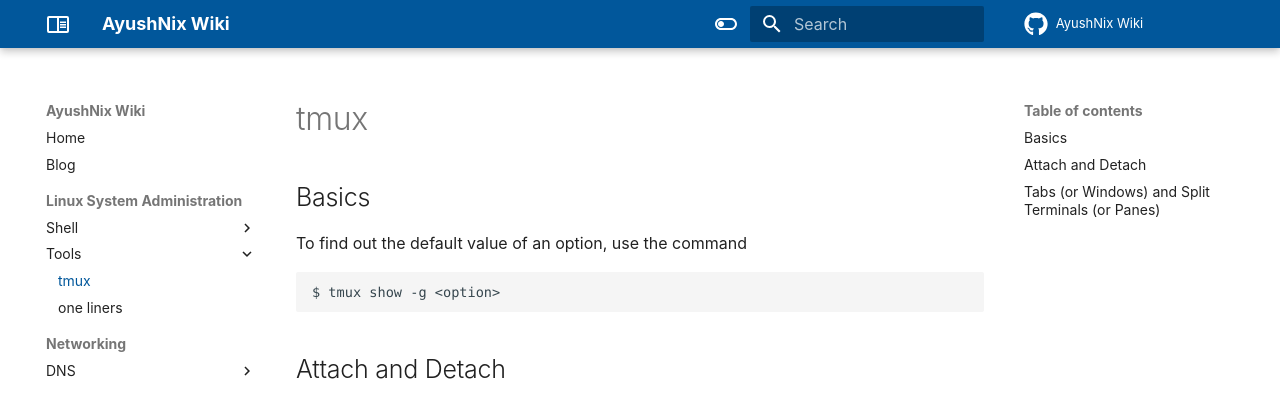
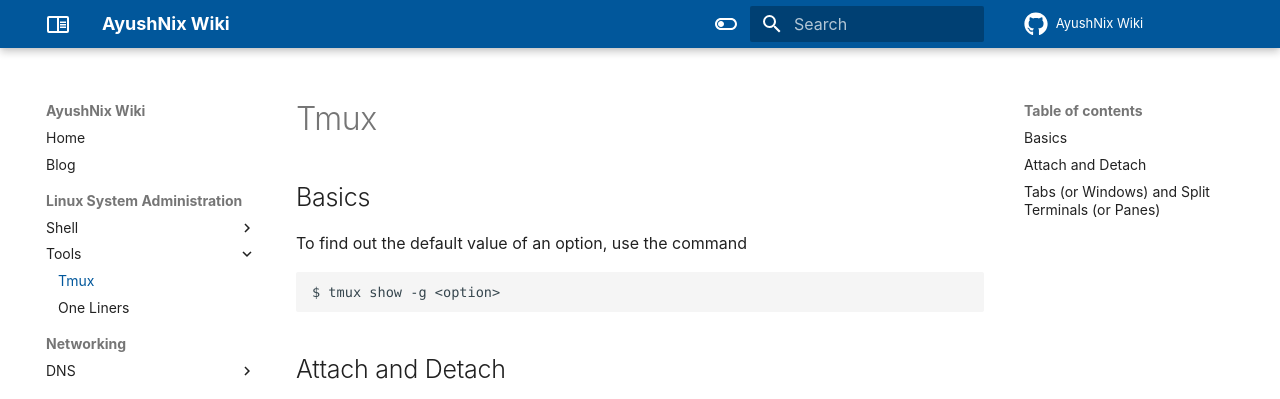
Before and after one commit to ayushnix/wiki, an MkDocs documentation site: the page built from docs/sysadmin/tools/tmux.md, in a window 1280 px wide and 900 px high. Shown: the top 399 px of the window. Built offline with MkDocs 1.6.1 and Material for MkDocs 9.7.7, drawn with Linux system fonts in a browser that asks for light colours; comment, search, counter and statistics services are not loaded.

Commit message:
keep things consistent

```diff
--- a/docs/sysadmin/tools/tmux.md
+++ b/docs/sysadmin/tools/tmux.md
@@ -1,5 +1,5 @@
 ---
-title: "tmux"
+title: "Tmux"
 summary: "An overview of some basic operations in tmux"
 date: 2021-01-17
 ---
--- a/mkdocs.yml
+++ b/mkdocs.yml
@@ -19,8 +19,8 @@
           - "Shell Scripting": "sysadmin/shell/scripting.md"
           - "External Commands": "sysadmin/shell/external_commands.md"
       - Tools:
-          - "tmux": "sysadmin/tools/tmux.md"
-          - "one liners": "sysadmin/tools/oneliners.md"
+          - "Tmux": "sysadmin/tools/tmux.md"
+          - "One Liners": "sysadmin/tools/oneliners.md"
   - "Networking":
       - DNS:
           - "How Does DNS Work?": "networking/dns/how-does-dns-work.md"
```
